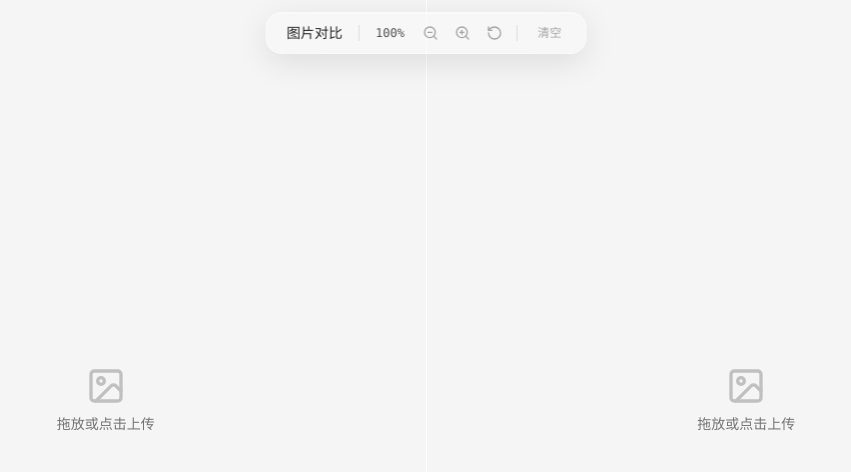
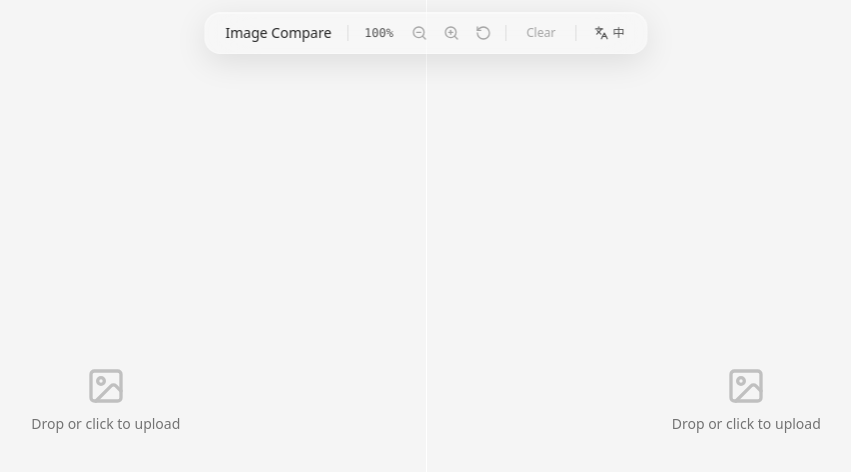
Before and after one commit to Epiphany-cl/image-comparison-tool, a Next.js app: page / in a window 1280 px wide. Shown: the top 472 px of the page, without its empty margins (214-1065 px from the left). Built offline with nearby package versions, Linux system fonts and the light colour scheme.

Commit message:
feat: 实现国际化 (i18n)，使用新的提供者、钩子以及英语和中文语言环境。

```diff
--- a/app/layout.tsx
+++ b/app/layout.tsx
@@ -1,5 +1,6 @@
 import type React from 'react';
 import type { Metadata } from 'next';
+import { I18nProvider } from '@/components/i18n-provider';
 import './globals.css';
 
 // 定义应用的元数据，用于SEO和浏览器标签显示
@@ -115,7 +116,9 @@ export default function RootLayout({
         'antialiased' 开启抗锯齿以获得更平滑的文本渲染
       */}
       <body className={'font-sans antialiased'}>
-        {children}
+        <I18nProvider>
+          {children}
+        </I18nProvider>
       </body>
     </html>
   );
--- /dev/null
+++ b/components/i18n-provider.tsx
@@ -0,0 +1,46 @@
+'use client';
+
+import type React from 'react';
+import { useState, useEffect, useCallback } from 'react';
+import { I18nContext, type Locale, translations, getInitialLocale } from '@/lib/i18n';
+
+interface I18nProviderProps {
+    children: React.ReactNode;
+}
+
+/**
+ * 国际化Provider组件
+ * 管理语言状态并提供给所有子组件
+ */
+export function I18nProvider({ children }: I18nProviderProps) {
+    // 使用中文作为初始值，避免hydration mismatch
+    const [locale, setLocaleState] = useState<Locale>('zh');
+    const [mounted, setMounted] = useState(false);
+
+    // 客户端挂载后，检测实际语言
+    useEffect(() => {
+        setLocaleState(getInitialLocale());
+        setMounted(true);
+    }, []);
+
+    // 更新语言并持久化
+    const setLocale = useCallback((newLocale: Locale) => {
+        setLocaleState(newLocale);
+        localStorage.setItem('locale', newLocale);
+        // 更新html lang属性
+        document.documentElement.lang = newLocale === 'zh' ? 'zh-CN' : 'en';
+    }, []);
+
+    // 初始化html lang
+    useEffect(() => {
+        if (mounted) {
+            document.documentElement.lang = locale === 'zh' ? 'zh-CN' : 'en';
+        }
+    }, [locale, mounted]);
+
+    return (
+        <I18nContext.Provider value={{ locale, t: translations[locale], setLocale }}>
+            {children}
+        </I18nContext.Provider>
+    );
+}
--- a/components/image-compare.tsx
+++ b/components/image-compare.tsx
@@ -4,13 +4,16 @@ import type React from 'react';
 
 import { useState, useRef, useCallback, useEffect } from 'react';
 // icon图标
-import { ZoomIn, ZoomOut, RotateCcw, ImageIcon, X, Loader2 } from 'lucide-react';
+import { ZoomIn, ZoomOut, RotateCcw, ImageIcon, X, Loader2, Languages } from 'lucide-react';
 // 手势库
 import { useGesture } from '@use-gesture/react';
 // UI组件
 import { Button } from '@/components/ui/button';
 // 样式工具
 import { cn } from '@/lib/utils';
+// i18n
+import { useI18n } from '@/lib/i18n';
+import type { Translations } from '@/lib/locales';
 
 // 视图状态接口，定义了缩放和平移的参数
 interface ViewState {
@@ -36,6 +39,7 @@ interface ImagePanelProps {
   onViewChange: (state: ViewState) => void; // 视图状态变更回调
   label: string; // 面板标签 (A/B)
   isLoading: boolean; // 是否正在加载
+  t: Translations; // 翻译对象
 }
 
 /**
@@ -50,7 +54,7 @@ interface ImagePanelProps {
  * @param isLoading
  * @constructor
  */
-function ImagePanel({ image, onUpload, onDelete, viewState, onViewChange, label, isLoading }: ImagePanelProps) {
+function ImagePanel({ image, onUpload, onDelete, viewState, onViewChange, label, isLoading, t }: ImagePanelProps) {
   const containerRef = useRef<HTMLDivElement>(null);
 
   // 处理文件拖拽上传
@@ -81,7 +85,7 @@ function ImagePanel({ image, onUpload, onDelete, viewState, onViewChange, label,
     {
       // 拖拽事件：用于平移图片
       onDrag: ({ first, movement: [mx, my], memo = { x: 0, y: 0 } }) => {
-        if (!image) {return;}
+        if (!image) { return; }
         // 在拖拽开始时记录初始偏移量
         if (first) {
           memo = { x: viewState.offsetX, y: viewState.offsetY };
@@ -96,13 +100,13 @@ function ImagePanel({ image, onUpload, onDelete, viewState, onViewChange, label,
       },
       // 捏合事件：用于双指缩放
       onPinch: ({ first, origin: [ox, oy], movement: [ms], memo, event }) => {
-        if (!image) {return;}
+        if (!image) { return; }
         event.preventDefault(); // 阻止浏览器默认的捏合行为
 
         // 在捏合开始时，计算鼠标相对于容器的位置和初始缩放信息
         if (first) {
           const rect = containerRef.current?.getBoundingClientRect();
-          if (!rect) {return { initialScale: viewState.scale, initialOffset: { x: 0, y: 0 }, mouseX: 0, mouseY: 0 };}
+          if (!rect) { return { initialScale: viewState.scale, initialOffset: { x: 0, y: 0 }, mouseX: 0, mouseY: 0 }; }
 
           const mouseX = ox - rect.left - rect.width / 2;
           const mouseY = oy - rect.top - rect.height / 2;
@@ -134,9 +138,9 @@ function ImagePanel({ image, onUpload, onDelete, viewState, onViewChange, label,
       },
       // 滚轮事件：用于鼠标滚轮缩放或触控板平移
       onWheel: ({ event, delta: [dx, dy] }) => {
-        if (!image) {return;}
+        if (!image) { return; }
         // 按住Ctrl键时，不处理滚轮事件（通常用于浏览器缩放）
-        if (event.ctrlKey) {return;}
+        if (event.ctrlKey) { return; }
 
         // 如果是水平滚动，则阻止默认行为（如页面左右滚动）
         if (Math.abs(dx) > Math.abs(dy)) {
@@ -205,7 +209,7 @@ function ImagePanel({ image, onUpload, onDelete, viewState, onViewChange, label,
         // 加载中状态
         <div className="absolute inset-0 flex flex-col items-center justify-center gap-3 select-none pointer-events-none">
           <Loader2 className="h-10 w-10 animate-spin text-neutral-600 dark:text-white/70" />
-          <p className="text-sm text-neutral-600 dark:text-white/70">正在处理图片...</p>
+          <p className="text-sm text-neutral-600 dark:text-white/70">{t.processing}</p>
         </div>
       ) : image ? (
         // 已加载图片状态
@@ -259,7 +263,7 @@ function ImagePanel({ image, onUpload, onDelete, viewState, onViewChange, label,
           <div className="flex flex-col items-center gap-2 text-muted-foreground">
             <ImageIcon className="h-10 w-10 opacity-40" />
             <div className="text-center">
-              <p className="text-sm">拖放或点击上传</p>
+              <p className="text-sm">{t.dropOrClick}</p>
             </div>
           </div>
           <input type="file" accept="image/*" className="hidden" onChange={handleFileInput} />
@@ -275,6 +279,7 @@ function ImagePanel({ image, onUpload, onDelete, viewState, onViewChange, label,
  * @constructor
  */
 export function ImageCompare() {
+  const { t, locale, setLocale } = useI18n();
   const [leftImage, setLeftImage] = useState<ImageInfo | null>(null);
   const [rightImage, setRightImage] = useState<ImageInfo | null>(null);
 
@@ -320,7 +325,7 @@ export function ImageCompare() {
   // 计算图片的初始缩放比例，使其能完整地显示在容器内
   const calculateBaseScale = useCallback((imgWidth: number, imgHeight: number) => {
     const container = containerRef.current;
-    if (!container) {return 1;}
+    if (!container) { return 1; }
 
     // 容器的可用宽高（减去一些内边距）
     const containerWidth = container.clientWidth / 2 - 32;
@@ -383,7 +388,7 @@ export function ImageCompare() {
         } else {
           setRightLoading(false);
         }
-        alert('图片加载失败，请检查文件格式');
+        alert(t.loadError);
       };
 
       img.src = objectUrl;
@@ -473,7 +478,7 @@ export function ImageCompare() {
       >
         <span className="text-sm font-medium text-neutral-800 dark:text-white px-2">
           {isLoading && <Loader2 className="h-3 w-3 inline animate-spin mr-1.5" />}
-          图片对比
+          {t.imageCompare}
         </span>
         <div className="w-px h-4 bg-neutral-400/30 dark:bg-white/20 mx-1" />
         <span className="text-xs text-neutral-600 dark:text-white/70 px-2 font-mono">
@@ -514,7 +519,17 @@ export function ImageCompare() {
           onClick={handleClearAll}
           disabled={!hasImages || isLoading}
         >
-          清空
+          {t.clear}
+        </Button>
+        <div className="w-px h-4 bg-neutral-400/30 dark:bg-white/20 mx-1" />
+        <Button
+          variant="ghost"
+          size="sm"
+          className="h-7 rounded-lg text-xs text-neutral-600 dark:text-white/70 hover:text-neutral-900 dark:hover:text-white hover:bg-white/30 dark:hover:bg-white/20 flex items-center gap-1"
+          onClick={() => setLocale(locale === 'zh' ? 'en' : 'zh')}
+        >
+          <Languages className="h-3.5 w-3.5" />
+          {t.switchTo}
         </Button>
       </div>
 
@@ -530,6 +545,7 @@ export function ImageCompare() {
             onViewChange={setViewState}
             label="A"
             isLoading={leftLoading}
+            t={t}
           />
         </div>
         <div className="w-px bg-white/20 dark:bg-white/10 backdrop-blur-sm" />
@@ -543,6 +559,7 @@ export function ImageCompare() {
             onViewChange={setViewState}
             label="B"
             isLoading={rightLoading}
+            t={t}
           />
         </div>
       </div>
--- /dev/null
+++ b/lib/i18n.ts
@@ -0,0 +1,49 @@
+'use client';
+
+import { createContext, useContext } from 'react';
+import { zh, en, type Translations } from '@/lib/locales';
+
+// 支持的语言
+export type Locale = 'zh' | 'en';
+
+// 翻译映射
+export const translations: Record<Locale, Translations> = { zh, en };
+
+// 语言Context类型
+interface I18nContextType {
+    locale: Locale;
+    t: Translations;
+    setLocale: (locale: Locale) => void;
+}
+
+// 创建Context
+export const I18nContext = createContext<I18nContextType | null>(null);
+
+// 获取初始语言
+export function getInitialLocale(): Locale {
+    // 优先使用localStorage中保存的偏好
+    if (typeof window !== 'undefined') {
+        const saved = localStorage.getItem('locale');
+        if (saved === 'zh' || saved === 'en') {
+            return saved;
+        }
+
+        // 基于浏览器语言检测
+        const browserLang = navigator.language.toLowerCase();
+        if (browserLang.startsWith('zh')) {
+            return 'zh';
+        }
+    }
+
+    // 默认英文
+    return 'en';
+}
+
+// Hook: 使用i18n
+export function useI18n(): I18nContextType {
+    const context = useContext(I18nContext);
+    if (!context) {
+        throw new Error('useI18n must be used within I18nProvider');
+    }
+    return context;
+}
--- /dev/null
+++ b/lib/locales/en.ts
@@ -0,0 +1,23 @@
+// English translations
+import type { Translations } from './zh';
+
+export const en: Translations = {
+    // Control bar
+    imageCompare: 'Image Compare',
+    clear: 'Clear',
+
+    // Image panel
+    processing: 'Processing image...',
+    dropOrClick: 'Drop or click to upload',
+    loadError: 'Failed to load image, please check the file format',
+
+    // Mobile notice
+    mobileNotSupported: {
+        title: 'Mobile Not Supported',
+        description: 'Image comparison tool requires a larger screen for the best experience. Please use a desktop device.'
+    },
+
+    // Language switch
+    language: 'English',
+    switchTo: '中'
+};
--- /dev/null
+++ b/lib/locales/index.ts
@@ -0,0 +1,2 @@
+export { zh, type Translations } from './zh';
+export { en } from './en';
--- /dev/null
+++ b/lib/locales/zh.ts
@@ -0,0 +1,36 @@
+// 翻译接口
+export interface Translations {
+    imageCompare: string;
+    clear: string;
+    processing: string;
+    dropOrClick: string;
+    loadError: string;
+    mobileNotSupported: {
+        title: string;
+        description: string;
+    };
+    language: string;
+    switchTo: string;
+}
+
+// 中文翻译
+export const zh: Translations = {
+    // 控制栏
+    imageCompare: '图片对比',
+    clear: '清空',
+
+    // 图片面板
+    processing: '正在处理图片...',
+    dropOrClick: '拖放或点击上传',
+    loadError: '图片加载失败，请检查文件格式',
+
+    // 移动端提示
+    mobileNotSupported: {
+        title: '暂不支持移动设备',
+        description: '图片对比工具需要更大的屏幕空间来提供最佳体验，请使用电脑设备访问。'
+    },
+
+    // 语言切换
+    language: '中文',
+    switchTo: 'EN'
+};
```
Also changed, not shown: components/mobile-not-supported.tsx (+6 -3 lines).
